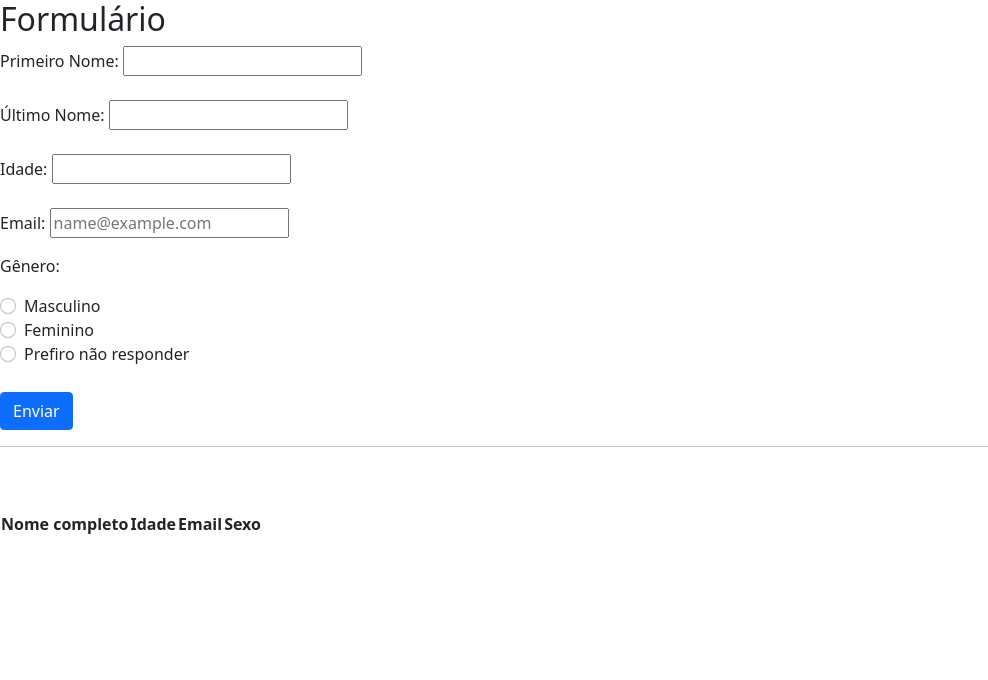
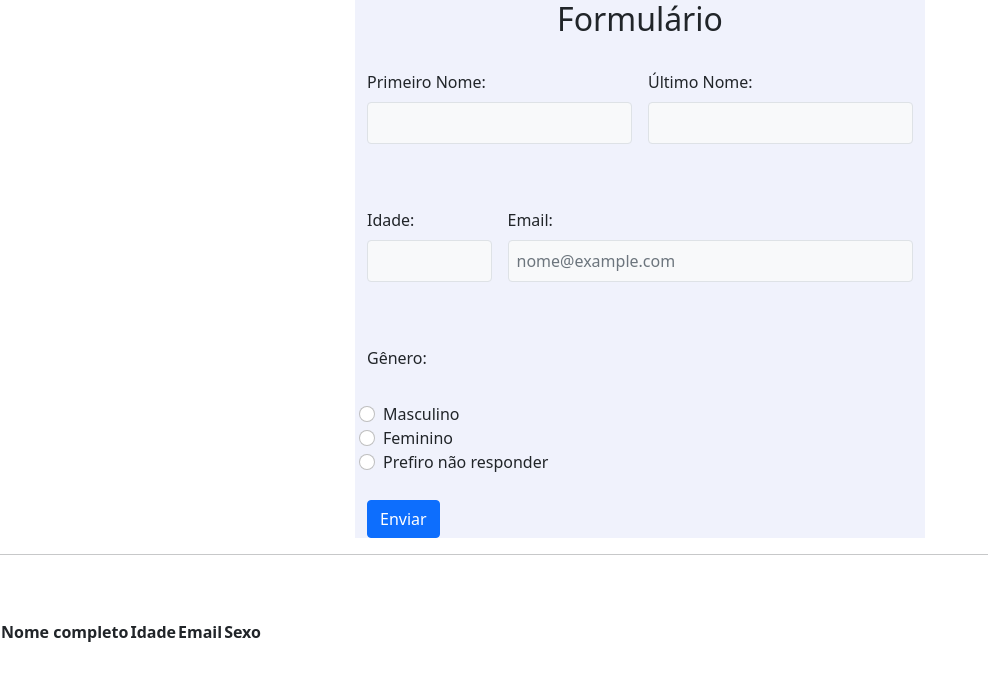
Before and after one commit to MayaraPimenta/form-exercise, a plain HTML site: page index.html in a window 1280 px wide. Shown: the whole page, without its empty margins (0-988 px from the left). Drawn offline with nearby package versions, Linux system fonts and the light colour scheme.

Commit message:
bootstrap

```diff
--- a/index.html
+++ b/index.html
@@ -5,21 +5,40 @@
     <meta http-equiv="X-UA-Compatible" content="IE=edge">
     <meta name="viewport" content="width=device-width, initial-scale=1.0">
     <title>Document</title>
+    <link rel="stylesheet" href="style.css">
     <link href="https://cdn.jsdelivr.net/npm/bootstrap@5.0.0-beta3/dist/css/bootstrap.min.css" rel="stylesheet" integrity="sha384-eOJMYsd53ii+scO/bJGFsiCZc+5NDVN2yr8+0RDqr0Ql0h+rP48ckxlpbzKgwra6" crossorigin="anonymous">
 </head>
 <body>
-    <h2>Formulário</h2>
-    <form>
-        <label for="pname">Primeiro Nome:</label>
-        <input type="text" id="pname" name="pname"><br><br>
-        <label for="lname">Último Nome:</label>
-        <input type="text" id="lname" name="lname"><br><br>
-        <label for="age">Idade:</label>
-        <input type="number" id="age" name="age"><br><br>
-        <div class="mb-3">
-            <label for="email">Email:</label>
-            <input type="text" id="email" name="email" placeholder="name@example.com"><br>
+    <div class="container">
+        <div class="row justify-content-md-center">
+            <div class="col-md-6 "style="background-color:  rgb(240, 242, 252)">
+
+                <div class="row justify-content-center">
+                    <div class="col-md-6">
+                       <h2  class="text-center">Formulário</h2>
                     </div>
+                </div>
+                <br>
+                    <form class="row g-3">
+                        <div class="col-md-6">
+                            <label class="form-label" for="pname">Primeiro Nome:</label>
+                            <input class="p-2 bg-light border form-control" type="text" id="pname" name="pname"><br><br>
+                        </div>
+                        <div class="col-md-6">
+                            <label class="form-label" for="lname">Último Nome:</label>
+                            <input class="p-2 bg-light border form-control" type="text" id="lname" name="lname"><br><br>
+                        </div>
+
+                            <div class="col-md-3">
+                                <label class="form-label" for="age">Idade:</label>
+                                <input class="p-2 bg-light border form-control" type="number" id="age" name="age"><br><br>
+                            </div>
+
+                            <div class="col-md-9">
+                                <label class="form-label" for="email" >Email:</label>
+                                <input class="p-2 bg-light border form-control" type="text" id="email" name="email" placeholder="nome@example.com"><br>
+                            </div>
+
                         <p>Gênero:</p>
                         <div class="form-check">
                             <input class="form-check-input" type="radio" id="masc" name="gender" value="masc">
@@ -30,8 +49,12 @@
                             <label class="form-check-label" for="outro">Prefiro não responder</label>
                         </div>
                     </form><br>
+                    <button type="submit" class="btn btn-primary" onClick="enviar()" >Enviar</button>
+            </div>
+        </div>
+    </div>
 
-    <button type="submit" class="btn btn-primary" onClick="enviar()" >Enviar</button>
+
 
     <hr>
     <br><br>
--- a/style.css
+++ b/style.css
@@ -0,0 +1,3 @@
+body {
+    background-color: rgb(146, 160, 243);
+}
```
Lines whose indentation alone changed are shown as unchanged.
